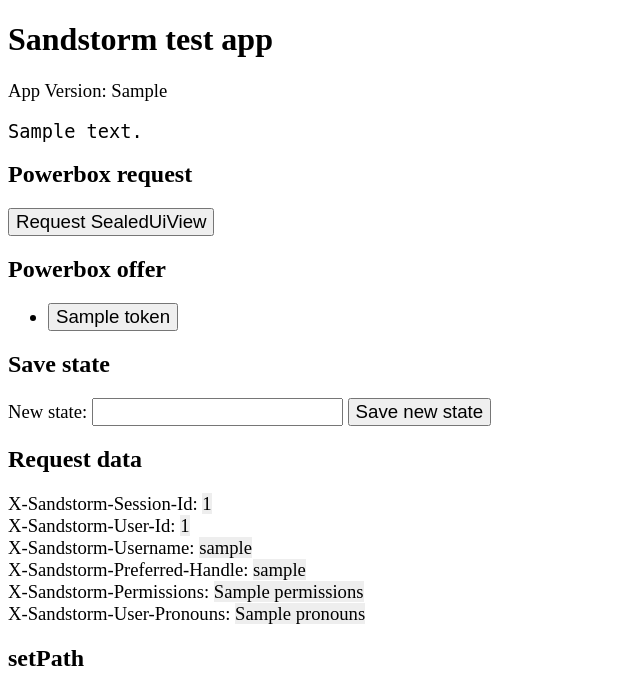
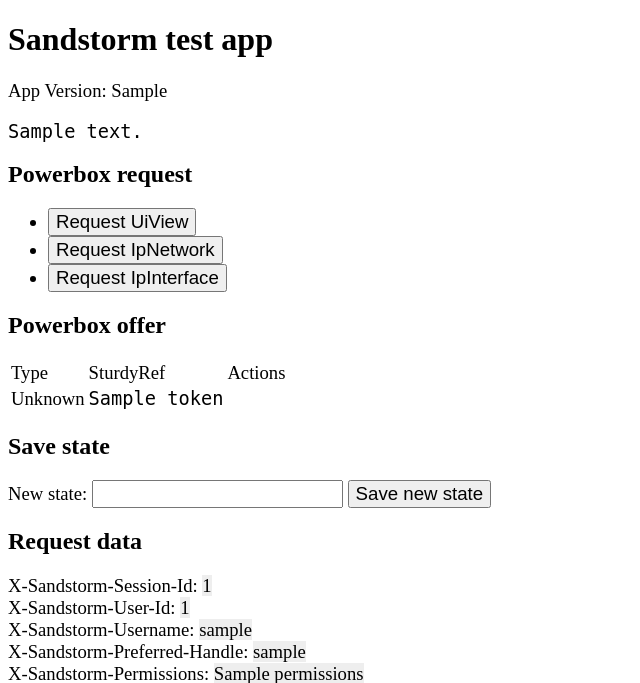
Before and after one commit to sandstorm-io/sandstorm-test-python, a Flask app: template templates/index.html in a window 1280 px wide. Shown: the top 683 px of the page, without its empty margins (0-640 px from the left). Run offline with Flask 2, Linux system fonts and the light colour scheme; the template is opened without the code that fills it: most values are stand-ins (such as "Sample title", 1, 10 or a date in 2020).

Commit message:
Switch to UiView interface.  Add IpNetwork tester.
This switches to using the UiView interface, since we decided we should use
that one rather than SealedUiView.

Additionally, we add functionality that tests an IpNetwork capability by
using it to fetch http://zarvox.org/, and returning the page contents.

```diff
--- a/main.py
+++ b/main.py
@@ -40,13 +40,13 @@ hack_session = capnp.load("/opt/sandstorm/latest/usr/include/sandstorm/hack-sess
             ]
         )
 
-sealed = capnp.load("/opt/sandstorm/latest/usr/include/sandstorm/sealed.capnp",
+pkgdef = capnp.load("/sandstorm-pkgdef.capnp",
             imports=[
                 "/opt/sandstorm/latest/usr/include",
             ]
         )
 
-pkgdef = capnp.load("/sandstorm-pkgdef.capnp",
+capnpip = capnp.load("/opt/sandstorm/latest/usr/include/sandstorm/ip.capnp",
             imports=[
                 "/opt/sandstorm/latest/usr/include",
             ]
@@ -75,14 +75,13 @@ def read_state():
 
 @app.route('/', methods=["GET", "POST"])
 def index():
-    print(grain.PowerboxDescriptor)
-    sys.stdout.flush()
     if request.method == "POST":
         newState = request.form.get("state", "").encode('utf-8')
         write_state(newState)
     content = read_state()
     # Load app version from sandstorm-pkgdef.capnp
     manifest = pkgdef.pkgdef.manifest
+    saved_caps = get_saved_caps()
     return render_template("index.html",
             content=content,
             session_id=request.headers.get("X-Sandstorm-Session-Id", ""),
@@ -92,7 +91,7 @@ def index():
             permissions=request.headers.get("X-Sandstorm-Permissions", ""),
             pronouns=request.headers.get("X-Sandstorm-User-Pronouns", ""),
             app_version=manifest.appVersion,
-            saved_caps=get_saved_caps(),
+            saved_caps=saved_caps,
             )
 
 @app.route('/reflect')
@@ -125,14 +124,134 @@ def savecap():
     new PowerboxDescriptor from whole cloth.
     """
     token = request.form.get('token')
+    descriptor = json.loads(request.form.get('descriptor'))
     print("should save", token)
+    print("descriptor: ", descriptor)
     sys.stdout.flush()
     caps = get_saved_caps()
-    caps.append({"token": token})
+    caps.append({"token": token, "descriptor": descriptor})
     with open(caps_file, "wb") as f:
         contents = json.dumps(caps)
         f.write(contents.encode('utf-8'))
     return make_response("", 200)
+
+class HttpDownstream(util.ByteStream.Server):
+    def __init__(self):
+        self._buf = b""
+        self._state = "READ_HEADERS" # other states: READ_BODY, DONE
+        self._headers_data = b""
+        self._headers = None
+        self._header_promises = []
+        self._response_promises = []
+        self._page = b""
+        self._sep = b'\r\n\r\n'
+
+    def write(self, data, **kwargs):
+        self._buf = self._buf + data
+        # TODO: push bytes to protocol parser, rather than buffering the whole page
+        # TODO: use a real parser, not this questionable hand-rolled thing
+        if self._state == "READ_HEADERS":
+            sep_index = self._buf.find(self._sep)
+            if sep_index != -1:
+                self._headers_data = self._buf[:sep_index]
+                self._buf = self._buf[sep_index+len(self._sep):]
+                self._state = "READ_BODY"
+                self.fulfill_header_promises()
+
+    def done(self, **kwargs):
+        print("done() called")
+        sys.stdout.flush()
+        if self._state != "READ_BODY":
+            raise Exception("Never received page body")
+        self._page = self._buf
+        self._state = "DONE"
+        self.fulfill_response_promises()
+
+    def fulfill_header_promises(self):
+        for f in self._header_promises:
+            f.fulfill()
+
+    def fulfill_response_promises(self):
+        for f in self._response_promises:
+            f.fulfill()
+
+    def expectSize(self, size, **kwargs):
+        # ignore this for now
+        print("stream should expect size", size)
+        sys.stdout.flush()
+        pass
+
+    def await_headers(self):
+        promise = capnp.PromiseFulfillerPair()
+        if self._state == "READ_BODY" or self._state == "DONE":
+            promise.fulfill()
+        self._header_promises.append(promise)
+        return promise.promise
+
+    def await_response(self):
+        promise = capnp.PromiseFulfillerPair()
+        if self._state == "DONE":
+            promise.fulfill()
+        self._response_promises.append(promise)
+        return promise.promise
+
+    def get_parsed_headers(self):
+        if self._headers == None:
+            pass
+            # parse and save self._headers
+            #self._headers
+        return self._headers
+
+    def get_raw_headers(self):
+        return self._headers_data
+
+    def get_page_contents(self):
+        return self._page
+
+
+@app.route('/test_ip_interface_cap', methods=['POST'])
+def test_ip_interface_cap():
+    # TODO: test an IpInterface somehow.
+    return make_response("", 200)
+
+@app.route('/test_ip_network_cap', methods=['POST'])
+def test_ip_network_cap():
+    """
+    Tests an IpNetwork capability by connecting to zarvox.org on port 80, sending an HTTP request,
+    and reading the response.
+    """
+    token = request.form.get('token')
+    print("testing ipnetwork token", token)
+    sys.stdout.flush()
+
+    bridge_cap = get_bridge_cap()
+    liveref_promise = bridge_cap.getSandstormApi().then(
+        lambda res: res.api.cast_as(grain.SandstormApi).restore(token=token)
+    )
+    liveref = liveref_promise.wait().cap
+
+    remotehost_promise = liveref.as_interface(capnpip.IpNetwork).getRemoteHostByName(address="zarvox.org")
+    remotehost = remotehost_promise.wait().host
+
+    http_port_promise = remotehost.cast_as(capnpip.IpRemoteHost).getTcpPort(portNum=80)
+    http_port = http_port_promise.wait().port
+
+    reply_stream = HttpDownstream()
+    stream_promise = http_port.connect(reply_stream)
+    request_stream = stream_promise.wait().upstream
+    # N.B. get this future before
+    request_stream.write("GET / HTTP/1.0\n\n").wait()
+
+    request_stream.done().wait()
+    print("sent request")
+    sys.stdout.flush()
+    reply_stream_done_future = reply_stream.await_response()
+    reply_stream_done_future.wait()
+    page = reply_stream.get_page_contents()
+    print(page)
+    sys.stdout.flush()
+
+    return make_response(page, 200)
 
 @app.route('/caps/<cap_id>', methods=['POST'])
 def offer_cap(cap_id):
@@ -152,8 +271,8 @@ def offer_cap(cap_id):
         session_ctx_resp, liveref_resp = res
         session_ctx = session_ctx_resp.context.cast_as(hack_session.HackSessionContext)
         liveref = liveref_resp.cap
-        sealedUiViewTag = grain.PowerboxDescriptor.Tag.new_message(id=sealed.SealedUiView.schema.node.id)
-        descriptor = grain.PowerboxDescriptor.new_message(tags=[sealedUiViewTag])
+        uiViewTag = grain.PowerboxDescriptor.Tag.new_message(id=grain.UiView.schema.node.id)
+        descriptor = grain.PowerboxDescriptor.new_message(tags=[uiViewTag])
         displayInfo = grain.PowerboxDisplayInfo.new_message(
             title=util.LocalizedText.new_message(defaultText="some title"),
             verbPhrase=util.LocalizedText.new_message(defaultText="some verbPhrase"),
--- a/templates/index.html
+++ b/templates/index.html
@@ -16,13 +16,16 @@ h2 {
   font-size: 18pt;
 }
 iframe {
-    display: block;
+  display: block;
 }
 p {
-    margin: 0;
+  margin: 0;
 }
 #session-id, #user-id, #username, #preferred-handle, #permissions, #user-pronouns {
-    background-color: #eeeeee;
+  background-color: #eeeeee;
+}
+.token {
+  font-family: monospace;
 }
 </style>
 
@@ -32,16 +35,49 @@ p {
 
     <section>
       <h2>Powerbox request</h2>
-      <button id='powerbox-request' onclick="doRequest();">Request SealedUiView</button>
+      <ul>
+        <li><button id='powerbox-request-uiview' onclick="doRequest(interfaces.uiView);">Request UiView</button></li>
+        <li><button id='powerbox-request-ipnetwork' onclick="doRequest(interfaces.ipNetwork);">Request IpNetwork</button></li>
+        <li><button id='powerbox-request-ipinterface' onclick="doRequest(interfaces.ipInterface);">Request IpInterface</button></li>
+      </ul>
     </section>
 
     <section>
       <h2>Powerbox offer</h2>
-      <ul>
-      {% for cap in saved_caps %}
-        <li><button class="cap" data-cap-id="{{cap.token}}" onclick="doOffer('{{cap.token}}');">{{cap.token}}</button></li>
-      {% endfor%}
-      </ul>
+      <table>
+        <thead>
+          <tr>
+            <td>Type</td>
+            <td>SturdyRef</td>
+            <td>Actions</td>
+          </tr>
+        </thead>
+        <tbody>
+        {% for cap in saved_caps %}
+          <tr>
+            {% if cap.descriptor.tags[0].id == "15831515641881813735" %}
+              <td>UiView</td>
+            {% elif cap.descriptor.tags[0].id == "12214421258504904768" %}
+              <td>IpNetwork</td>
+            {% elif cap.descriptor.tags[0].id == "16369547182874744570" %}
+              <td>IpInterface</td>
+            {% else %}
+              <td>Unknown</td>
+            {% endif %}
+            <td><span class="token">{{cap.token}}</span></td>
+            <td>
+              {% if cap.descriptor.tags[0].id == "15831515641881813735" %}
+              <button class="offer-cap" data-cap-id="{{cap.token}}" onclick="doOffer('{{cap.token}}');">Offer</button>
+              {% elif cap.descriptor.tags[0].id == "12214421258504904768" %}
+              <button class="test-cap" data-cap-id="{{cap.token}}" onclick="useIpNetwork('{{cap.token}}');">Test</button>
+              {% elif cap.descriptor.tags[0].id == "16369547182874744570" %}
+              <button class="test-cap" data-cap-id="{{cap.token}}" onclick="useIpInterface('{{cap.token}}');">Listen</button>
+              {% endif %}
+            </td>
+          </tr>
+        {% endfor%}
+        </tbody>
+      </table>
     </section>
 
     <section>
@@ -90,14 +126,29 @@ p {
 
 <script type="text/javascript">
 
-function doRequest() {
+interfaces = {
+  uiView: "15831515641881813735",
+  // UiView's capnp id, as a base-10 string, since JS's
+  // numeric type can't handle 64-bit numbers.
+
+  ipNetwork: "12214421258504904768",
+  // Ditto IpNetwork's capnp id
+
+  ipInterface: "16369547182874744570",
+  // Ditto IpInterface
+
+  // And so on.  We probably won't test these all, but having them around is handy.
+  ipRemoteHost: "10402707569554174256",
+  tcpPort: "16911595059595970228",
+  udpPort: "14276742948984979918",
+};
+
+function doRequest(interfaceId) {
   window.parent.postMessage({ powerboxRequest: {
     rpcId: "1",
     query: [{
       tags: [{
-        // SealedUiView's capnp id, as a base-10 string, since JS's
-        // numeric type can't handle 64-bit numbers.
-        id: "10145426045091321204",
+        id: interfaceId,
       }],
     }],
   }}, "*");
@@ -109,6 +160,38 @@ function doOffer(capId) {
   var capOfferUrl = window.location.protocol + '//' + window.location.host + '/caps/' + capId;
   xhr.open("POST", capOfferUrl, true);
   xhr.send();
+}
+
+function useIpNetwork(token) {
+  var xhr = new XMLHttpRequest();
+  xhr.onreadystatechange = function () {
+    if (xhr.readyState === 4) {
+      if (xhr.status !== 200) {
+        console.log("failed to use token");
+      }
+    }
+  };
+  var capTestUrl = window.location.protocol + '//' + window.location.host + '/test_ip_network_cap';
+  xhr.open("POST", capTestUrl, true);
+  var formData =new FormData();
+  formData.append("token", token);
+  xhr.send(formData);
+}
+
+function useIpInterface(token) {
+  var xhr = new XMLHttpRequest();
+  xhr.onreadystatechange = function () {
+    if (xhr.readyState === 4) {
+      if (xhr.status !== 200) {
+        console.log("failed to use token");
+      }
+    }
+  };
+  var capTestUrl = window.location.protocol + '//' + window.location.host + '/test_ip_interface_cap';
+  xhr.open("POST", capTestUrl, true);
+  var formData =new FormData();
+  formData.append("token", token);
+  xhr.send(formData);
 }
 
 function setPath() {
@@ -156,6 +239,7 @@ var messageListener = function(event) {
     } else {
       console.log("got token!");
       console.log(event.data.token);
+      console.log(event.data);
       var xhr = new XMLHttpRequest();
       xhr.onreadystatechange = function () {
         if (xhr.readyState === 4) {
@@ -171,6 +255,7 @@ var messageListener = function(event) {
       xhr.open("POST", capSaveUrl, true);
       var formData =new FormData();
       formData.append("token", event.data.token);
+      formData.append("descriptor", JSON.stringify(event.data.descriptor));
       xhr.send(formData);
     }
   }
```
Also changed, not shown: 4 other files.
